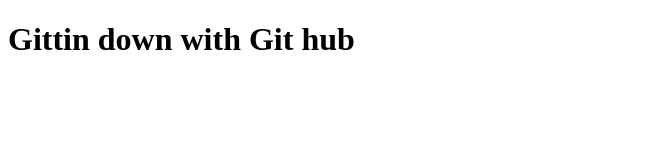
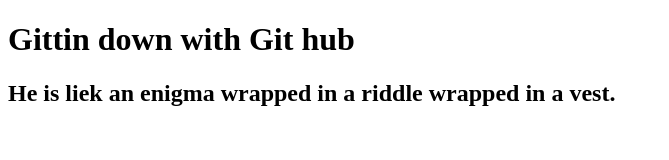
Before and after one commit to christinalaba/gh-test, a plain HTML site: page index.html in a window 1280 px wide. Shown: the whole page, without its empty margins (0-669 px from the left). Drawn offline with Linux system fonts and the light colour scheme.

Commit message:
added quote

```diff
--- a/index.html
+++ b/index.html
@@ -8,5 +8,6 @@
 </head>
 <body>
     <h1>Gittin down with Git hub</h1>
+    <h2>He is liek an enigma wrapped in a riddle wrapped in a vest.</h2>
 </body>
 </html>
```
